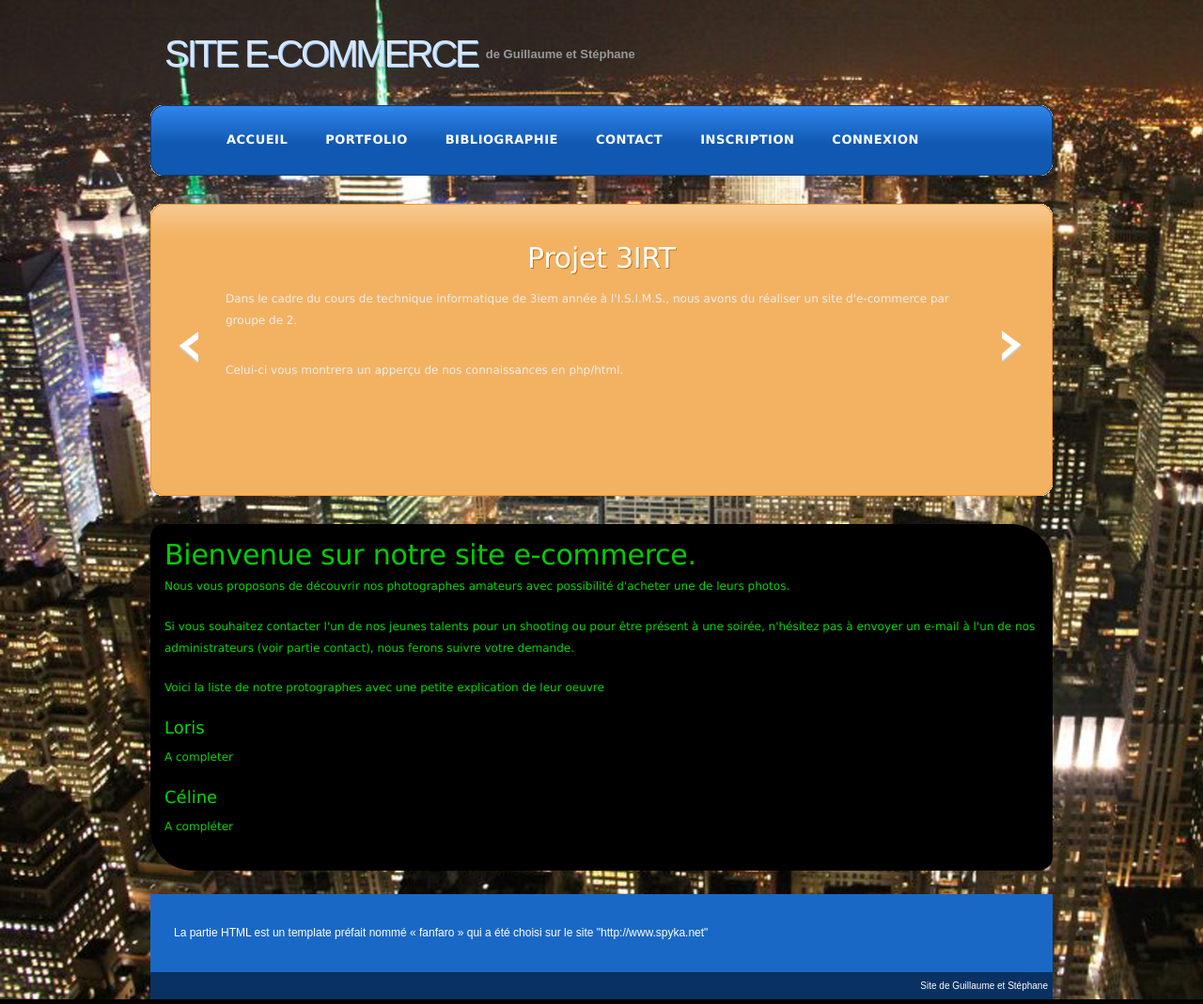
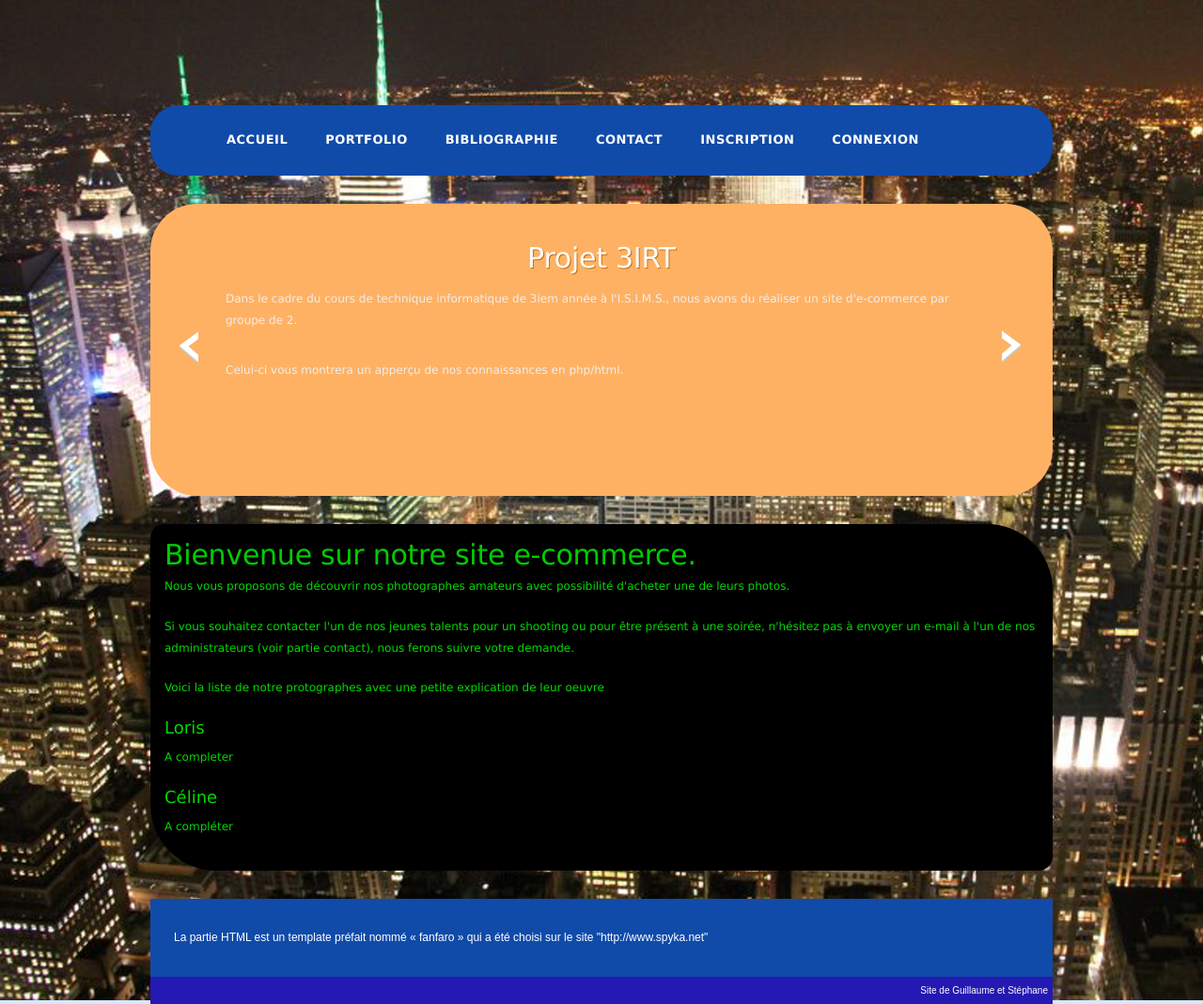
Before and after one commit to aerich/e-commerce, a PHP site: page / in a window 1280 px wide. Shown: the whole page at 94% size. Run offline with PHP 8.4, Linux system fonts and the light colour scheme.

Commit message:
page acceuil et contact

```diff
--- a/contact.html
+++ b/contact.html
@@ -10,8 +10,8 @@
 <p style="display:inline-block;font-size:16px;"><b>Stéphane Bury</br>stephane13_89@hotmail.com</b></p>
 
 </div>
-<h4></h4>
-<h1 style="color:black;">En l'année académique 2012-2013</h1>
+<h2 style="color:black;">Dans le cadre du cours de TR3TIN</h2>
+<h2 style="color:black;">En l'année académique 2012-2013</h2>
 </br>
 </br>
 </center>
--- a/index.php
+++ b/index.php
@@ -37,8 +37,6 @@ session_start();
 <body>
 <div id="container">
 	<div id="header">
-    	<h1><a href="/">Site e-commerce</a></h1>
-        <h2>de Guillaume et Stéphane</h2>
         <div class="clear"></div>
     </div>
     <div id="nav">
@@ -115,22 +113,6 @@ session_start();
 
 	}
 
-
-     /*   $connecte=false;
-    if(isset ($_COOKIE['id']) && isset ($_COOKIE['pseudo']))
-	{
-            $connecte=true;
-        }
-
-        if ($connecte==true){
-        echo
-        '<script>
-            document.getElementById(\'menIns\').style.display=\'none\';
-            document.getElementById(\'menCon\').style.display=\'none\';
-
-        </script>'
-        ;} echo '<span>'.$connecte.'</span>';*/
-
   ?>
 </li>
 </ul>
@@ -198,12 +180,11 @@ session_start();
                 <h3>Céline</h3>
 
                 <p>A compléter</p>
-
             </div>
         </div>
       </div>
 
-    	<div class="clear"></div>
+
     </div>
     <div id="footer">
       <div class="footer-content">
--- a/js/nav.js
+++ b/js/nav.js
@@ -19,7 +19,7 @@ function deroul(){$("#body").hide();$("#body").slideDown("slow");}
 
 function contact()
 {
-    document.getElementById("haut").style.display='none';  $('#body').css('height',"250px");
+    document.getElementById("haut").style.display='none';
     $('#body').html('');
     $.ajax({
 		   type: "GET",
--- a/styles.css
+++ b/styles.css
@@ -261,7 +261,8 @@ ul.styledlist li {
     position: relative;
     z-index: 999;
     margin-bottom: 30px;
-    background: url('images/navbg.png');
+    background-color: #104BA9;
+    border-radius: 30px;
 }
 
 #nav ul {
@@ -390,20 +391,14 @@ div#jFlowSlide {
     margin:0 auto;
 }
 div#slides-container {
+    background-color: #FFB163;
     height: 271px;
     overflow: hidden;
     width: 940px;
     padding: 40px 10px 0 10px;
     margin-bottom: 30px;
-}
-div.middle-bg {
-    background: url("images/middlemiddle.png") no-repeat scroll right 0 top 150px transparent;
-}
-div.middle-top {
-    background: transparent url('images/middletop.png') no-repeat scroll top left;
-}
-div.middle-bottom {
-    background: transparent url('images/middlebottom.png') no-repeat scroll bottom left;
+    border-radius: 50px;
+
 }
 
 div#slides-container div#jFlowSlide {
@@ -471,15 +466,7 @@ div#sub-header h2 {
 }
 
 #body {
-    margin-bottom: 25px;
     /*width: 940px;*/
-
-}
-
-#breadcrumbs {
-    color: #000;
-    font-size: 10px;
-    background-color: #000;
 
 }
 
@@ -488,20 +475,20 @@ div#sub-header h2 {
 }
 
 #content {
-    float: left;
+    position: relative;
 
 }
 
 .box {
-    margin: 0;
     padding: 15px 15px;
     background-color: #000;
     color: #00da00;
     border-radius: 15px;
 
-border-top-right-radius: 45px;
+border-top-right-radius: 70px;
 
-border-bottom-left-radius: 45px;
+border-bottom-left-radius: 70px;
+
 }
 
 .sidebar {
@@ -599,15 +586,15 @@ border-bottom-left-radius: 45px;
 }
 
 #footer {
-    margin:0 auto;
-    background: #1A68C6;
+    margin-top: 30px;
+    background: #104BA9;
     padding: 30px 0 0;
 }
 
 .footer-content {
     width: 910px;
     padding: 0 25px;
-    margin: 0 auto;
+    margin: 0;
     display: block;
     padding-bottom: 30px;
 }
@@ -691,7 +678,7 @@ border-bottom-left-radius: 45px;
 }
 
 #footer-links {
-    background-color: #093162;
+    background-color: #2419B2;
     color: #ccc;
     padding: 5px 5px;
 }
```
